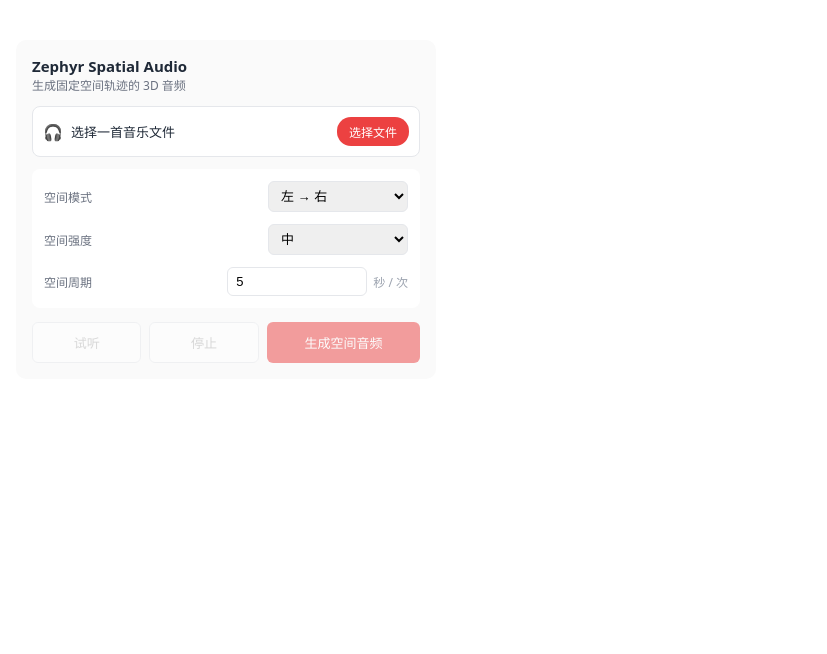
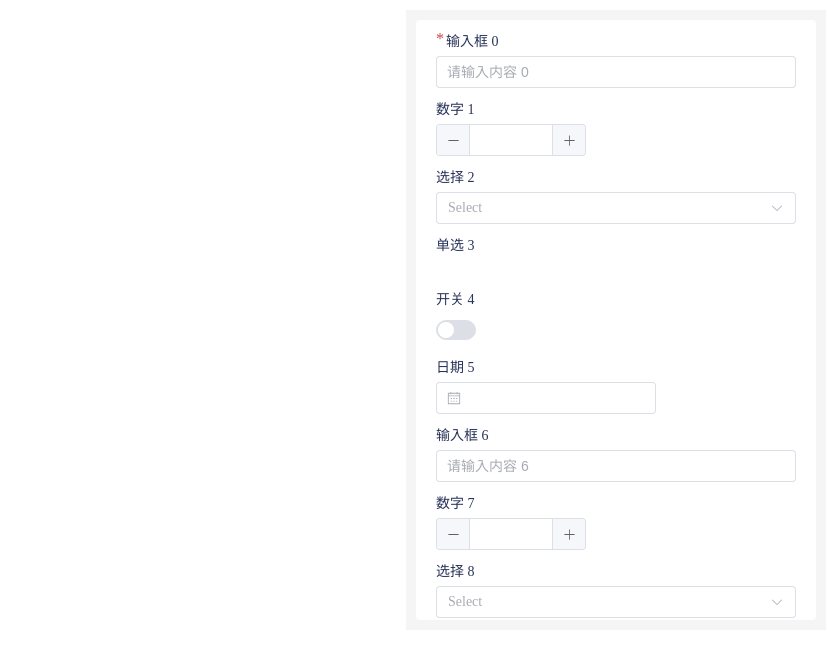
Before and after one commit to wz140037/zephyr_ui, a Vue app: page / in a window 1280 px wide. Shown: the top 654 px of the page, without its empty margins (24-851 px from the left). Built offline with nearby package versions, Linux system fonts and the light colour scheme.

Commit message:
✨ feat:

```diff
--- a/package.json
+++ b/package.json
@@ -21,6 +21,7 @@
   "dependencies": {
     "@shikijs/monaco": "1.29.2",
     "@vueuse/core": "^14.0.0",
+    "async-validator": "^4.2.5",
     "monaco-editor-core": "0.52.2",
     "shiki": "1.29.2"
   },
--- a/packages/audio/index.ts
+++ b/packages/audio/index.ts
@@ -1,7 +1,6 @@
 import ZephyrAudioConverter from './ZephyrAudioConverter.vue'
 
 export * from './types'
-export * from './composables/useSpatialAudio'
 
 ZephyrAudioConverter.install = (app: any) => {
   app.component('ZephyrAudioConverter', ZephyrAudioConverter)
--- a/packages/form/ZephyrForm.vue
+++ b/packages/form/ZephyrForm.vue
@@ -1,118 +1,123 @@
 <template>
-  <div class="policy-filter-bar">
-    <a-form ref="formRef" :model="innerModel" :layout="layout"
-      :class="{ 'is-single-item': normalizedItems.length === 1 }">
-      <template v-for="item in normalizedItems" :key="item.prop">
-        <a-form-item v-if="!item.hidden">
-          <div class="policy-filter-node" :class="{
-            'is-vertical': layout === 'vertical',
-            'is-required': item.required
-          }">
-            <div class="filter-node-title" @click.stop="$emit('itemClick', item.raw)">
-              {{ item.label }}
-            </div>
+  <form class="zephyr-form" v-bind="virtual ? containerProps : {}">
+    <div v-bind="virtual ? wrapperProps : {}">
+      <template v-for="item in virtual ? virtualList : visibleItems" :key="virtual ? item.data.key : item.key">
+        <div class="form-node_container" :class="{
+          'is-required': virtual ? item.data.required : item.required,
+          'is-vertical': layout === 'vertical'
+        }">
+          <div v-if="virtual ? item.data.label : item.label" class="form-node_label">
+            {{ virtual ? item.data.label : item.label }}
+          </div>
 
-            <div class="node-is_box">
-              <div class="filter-node-content">
-                <template v-for="node in item.nodes" :key="node.prop">
-                  <div v-if="!node.hidden" class="filter-node-item" :class="{ 'children-node': item.hasChildren }"
-                    :style="node.style">
-                    <a-form-item :name="node.prop" :rules="node.rules">
-                      <component :is="node.is" v-bind="node.attr" :ref="(el: any) => setInstance(node.prop, el)"
-                        :[node.model.valueField]="innerModel[node.prop]"
-                        @[node.model.eventField]="(val: any) => (innerModel[node.prop] = val)" />
-                    </a-form-item>
-                  </div>
-                </template>
-              </div>
-            </div>
+          <div class="form-node_content">
+            <template v-for="node in virtual ? item.data.nodes : item.nodes" :key="node.key">
+              <ZephyrFormItem v-if="!node.hidden" :prop="node.prop" :rules="node.rules" :style="node.style">
+                <component :is="node.is" v-bind="node.attr" :ref="(el: any) => (formInstances[node.prop] = el)"
+                  v-model="innerModel[node.prop]" />
+              </ZephyrFormItem>
+            </template>
           </div>
-        </a-form-item>
+        </div>
       </template>
-
-      <!-- 按钮 -->
-      <a-form-item v-if="showButtons" class="filter-bar_btns">
-        <a-button type="primary" @click="onSearch">搜索</a-button>
-        <a-button style="margin-left: 8px" @click="onReset">重置</a-button>
-      </a-form-item>
-    </a-form>
-  </div>
+    </div>
+  </form>
 </template>
 
 <script setup lang="ts">
-import { reactive, ref, computed, watch } from 'vue'
+import ZephyrFormItem from './ZephyrFormItem.vue'
+import {
+  provide,
+  reactive,
+  ref,
+  computed,
+  watch,
+  toRaw
+} from 'vue'
+import { useVirtualList } from '@vueuse/core'
 import type { PropType } from 'vue'
-import type { ZephyrFormItem } from './types'
+import type { ZephyrFormSchema } from './types'
 
 /* ---------------- props ---------------- */
 const props = defineProps({
   formItems: {
-    type: Array as PropType<ZephyrFormItem[]>,
+    type: Array as PropType<ZephyrFormSchema[]>,
     required: true
-  },
-  modules: {
-    type: Array as PropType<'button'[]>,
-    default: () => ['button']
   },
   layout: {
     type: String as PropType<'horizontal' | 'vertical'>,
-    default: 'horizontal'
-  }
+    default: 'vertical'
+  },
+  virtual: {
+    type: Boolean,
+    default: false
+  },
 })
 
-/* ---------------- emits ---------------- */
-
-const emit = defineEmits<{
-  (e: 'search', value: Record<string, any>): void
-  (e: 'reset', value: Record<string, any>): void
-  (e: 'itemClick', value: ZephyrFormItem): void
-}>()
-
 /* ---------------- refs ---------------- */
-
-const formRef = ref()
 const formInstances = ref<Record<string, any>>({})
 const innerModel = reactive<Record<string, any>>({})
 
-/* ---------------- 结构规范化 ---------------- */
+/* ---------------- provide ---------------- */
+
+const fields: any[] = []
+
+function addField(field: any) {
+  fields.push(field)
+}
+
+function removeField(field: any) {
+  const index = fields.indexOf(field)
+  if (index !== -1) fields.splice(index, 1)
+}
+
+async function validate() {
+  const results = await Promise.all(fields.map(f => f.validate()))
+  return results.every(Boolean)
+}
+
+provide('ZephyrForm', {
+  model: innerModel,
+  addField,
+  removeField
+})
+
+/* ---------------- 规范化 ---------------- */
 
 const normalizedItems = computed(() => {
-  return props.formItems.map(item => {
-    const nodes = item.children?.length
-      ? item.children
-      : [item]
+  const model = innerModel
 
-    const parsedNodes = nodes.map(node => {
-      const attr =
+  return props.formItems.map((item, index) => {
+    const nodes = item.children?.length ? item.children : [item]
+
+    const parsedNodes = nodes.map((node, nodeIndex) => {
+      const rawAttr =
         typeof node.attr === 'function'
-          ? node.attr(innerModel)
+          ? node.attr(model)
           : node.attr ?? {}
 
+      const attr = { ...rawAttr }
       const rules = attr.rules ?? []
-      const model = {
-        valueField: attr.model?.valueField ?? 'value',
-        eventField: attr.model?.eventField ?? 'update:value'
-      }
 
       return {
         ...node,
+        key: node.prop || `node_${index}_${nodeIndex}`,
         attr,
         rules,
-        model,
         hidden: attr.hidden === true,
-        style: attr.style
-      } as Record<string, any>
+        style: attr.style ?? { width: '100%' }
+      }
     })
 
+    const rawItemAttr =
+      typeof item.attr === 'function'
+        ? item.attr(model)
+        : item.attr ?? {}
+
     return {
-      raw: item,
-      prop: item.prop,
-      label: item.label,
-      hasChildren: !!item.children?.length,
-      hidden:
-        (typeof item.attr === 'function'
-          ? item.attr(innerModel)
-          : item.attr)?.hidden === true,
+      ...item,
+      key: item.prop || `item_${index}`,
+      hidden: rawItemAttr?.hidden === true,
       required: parsedNodes.some(n =>
         n.rules?.some((r: any) => r.required)
       ),
@@ -121,26 +126,38 @@ const normalizedItems = computed(() => {
   })
 })
 
-/* ---------------- 工具方法 ---------------- */
-
-const showButtons = computed(() =>
-  props.modules.includes('button')
+/* ---------------- 过滤 hidden ---------------- */
+const visibleItems = computed(() =>
+  normalizedItems.value.filter(i => !i.hidden)
 )
 
-const setInstance = (prop: string, el: any) => {
-  el
-    ? (formInstances.value[prop] = el)
-    : delete formInstances.value[prop]
-}
+/* ---------------- 虚拟滚动层 ---------------- */
 
-/* ---------------- model 初始化 ---------------- */
+/**
+ * 内部固定逻辑高度（不对外暴露）
+ * 只是用于滚动计算
+ */
+const INTERNAL_ITEM_HEIGHT = 72
+const {
+  list: virtualList,
+  containerProps,
+  wrapperProps
+}: any = useVirtualList(visibleItems, {
+  itemHeight: INTERNAL_ITEM_HEIGHT,
+  overscan: 2
+})
+
+/* ---------------- 初始化 model ---------------- */
 
 function initModel() {
   const newModel: Record<string, any> = {}
 
-  normalizedItems.value.forEach(item => {
-    item.nodes.forEach(node => {
-      newModel[node.prop] = node.defaultValue
+  props.formItems.forEach(item => {
+    const nodes = item.children?.length ? item.children : [item]
+    nodes.forEach(node => {
+      if (node.prop && !(node.prop in newModel)) {
+        newModel[node.prop] = node.defaultValue ?? undefined
+      }
     })
   })
 
@@ -151,19 +168,10 @@ function initModel() {
 watch(
   () => props.formItems,
   () => initModel(),
-  { deep: true, immediate: true }
+  { immediate: true }
 )
 
-/* ---------------- 业务方法 ---------------- */
-
-function onSearch() {
-  emit('search', { ...innerModel })
-}
-
-function onReset() {
-  initModel()
-  emit('reset', { ...innerModel })
-}
+/* ---------------- 对外方法 ---------------- */
 
 function setDefaultValues(values: Record<string, any>) {
   Object.assign(innerModel, values)
@@ -171,12 +179,11 @@ function setDefaultValues(values: Record<string, any>) {
 
 async function getValues({ required } = { required: false }) {
   if (required) {
-    await formRef.value.validate()
+    const valid = await validate()
+    if (!valid) return Promise.reject('表单校验失败')
   }
-  return { ...innerModel }
+  return { ...toRaw(innerModel) }
 }
-
-/* ---------------- expose ---------------- */
 
 defineExpose({
   setDefaultValues,
@@ -186,95 +193,68 @@ defineExpose({
 </script>
 
 <style lang="scss" scoped>
-.policy-filter-bar {
+.zephyr-form {
+  box-sizing: border-box;
+  width: 100%;
+  height: 100%;
   padding: 10px 20px 16px;
   background-color: #fff;
   border-radius: 4px;
+  overflow: auto;
 
-  .policy-filter-node+.policy-filter-node {
+  .form-node_container+.form-node_container {
     margin-top: 10px;
   }
 
-  .filter-bar_btns {
-    margin-top: 20px;
-  }
-
-  .policy-filter-node {
+  .form-node_container {
     position: relative;
     display: flex;
     align-items: start;
 
-    .filter-node-title {
+    .form-node_label {
       color: #293358;
       margin-right: 6px;
-      font-feature-settings: "liga" off, "clig" off;
-      font-family: Alibaba PuHuiTi;
       font-size: 14px;
       font-weight: 500;
       white-space: nowrap;
-    }
-
-    .node-is_box {
-      display: flex;
-      width: 100%;
     }
 
     &.is-vertical {
       flex-direction: column;
       align-items: flex-start;
 
-      .filter-node-title {
-        margin-bottom: 8px;
+      .form-node_label {
+        margin-bottom: 6px;
+      }
+
+      .form-node_content {
+        width: 100%;
       }
     }
 
     &.is-required::before {
-      // 模拟必填星号
       position: absolute;
       content: '*';
       color: #CD4949;
     }
 
-    &.is-required .filter-node-title {
-      padding-left: 6px;
+    &.is-required .form-node_label {
+      padding-left: 10px;
     }
 
-    &.is-required:has(.ant-form-item-explain-error) {
-      .filter-node-title {
+    &.is-required:has(.form-error) {
+      .form-node_label {
         color: #CD4949;
       }
     }
   }
 
-  .ant-form-item {
-    margin-bottom: 10px !important;
-  }
-
-  .filter-bar_component {
-    width: 100%;
+  .form-node_content {
+    display: flex;
+    flex: 1;
+    flex-wrap: wrap;
+    column-gap: 12px;
+    row-gap: 10px;
   }
 }
 </style>
-<style lang="scss">
-.filter-node-content {
-  flex: 1;
-  display: flex;
-  flex-wrap: wrap;
-  column-gap: 12px;
-  row-gap: 10px;
-
-  .ant-form-item {
-    width: 100%;
-  }
-
-  // 限制tag宽度
-  .ant-form-item .ant-select-selection-item {
-    width: 10em !important;
-  }
-
-  // 隐藏提示
-  .ant-form-item-explain-error {
-    display: none;
-  }
-}
-</style>
--- /dev/null
+++ b/packages/form/ZephyrFormItem.vue
@@ -0,0 +1,88 @@
+<script setup lang="ts">
+import { inject, ref, onMounted, onBeforeUnmount, watch } from 'vue'
+import Schema from 'async-validator'
+import type { FormContext, FormField } from './types'
+
+interface Props {
+  label?: string
+  prop?: string,
+  rules?: any[]
+}
+
+const props = defineProps<Props>()
+const form = inject<FormContext>('ZephyrForm')
+
+if (!form) {
+  throw new Error('ZephyrFormItem must be used inside ZephyrForm')
+}
+
+const errorMessage = ref('')
+const validate = async (trigger?: string) => {
+  if (!props.prop) return true
+
+  let rules = props.rules
+  if (!rules?.length) return true
+
+  if (trigger) {
+    rules = rules.filter((r: any) => {
+      if (!r.trigger) return true
+      return Array.isArray(r.trigger)
+        ? r.trigger.includes(trigger)
+        : r.trigger === trigger
+    })
+  }
+
+  if (!rules.length) return true
+
+  const validator = new Schema({
+    [props.prop]: rules
+  })
+
+  try {
+    await validator.validate({
+      [props.prop]: form.model[props.prop]
+    })
+    errorMessage.value = ''
+    return true
+  } catch (err: any) {
+    errorMessage.value = err.errors?.[0]?.message || ''
+    return false
+  }
+}
+
+const clearValidate = () => {
+  errorMessage.value = ''
+}
+
+const resetField = () => {
+  if (!props.prop) return
+  form.model[props.prop] = undefined
+  clearValidate()
+}
+
+const field: FormField = {
+  prop: props.prop,
+  validate,
+  clearValidate,
+  resetField,
+  setError: msg => (errorMessage.value = msg)
+}
+
+onMounted(() => form.addField(field))
+onBeforeUnmount(() => form.removeField(field))
+
+watch(
+  () => form.model[props.prop!],
+  () => validate('change')
+)
+
+</script>
+
+<template>
+  <div v-bind="$attrs" class="zephyr-form-item">
+    <slot />
+    <div v-if="errorMessage" class="form-error">
+      {{ errorMessage }}
+    </div>
+  </div>
+</template>
--- /dev/null
+++ b/packages/form/index.ts
@@ -0,0 +1,5 @@
+import ZephyrForm from './ZephyrForm.vue'
+import ZephyrFormItem from './ZephyrFormItem.vue'
+
+export default ZephyrForm
+export { ZephyrForm, ZephyrFormItem }
--- a/src/App.vue
+++ b/src/App.vue
@@ -1,11 +1,30 @@
 <script setup lang="ts">
-// 如果是本地调试，也可以相对路径：
-import ZephyrAudioConverter from '../packages/audio'
+import { onMounted, useTemplateRef } from 'vue';
+import { ZephyrForm } from '../packages/form'
+import { mockData } from './config/mock';
+
+const zephyrFormRef = useTemplateRef<InstanceType<typeof ZephyrForm>>('zephyrForm')
+
+onMounted(() => {
+  zephyrFormRef.value?.setDefaultValues({
+    // 是否感兴趣
+    isInterested: true,
+  })
+})
 
 </script>
 
 <template>
-  <div style="padding: 40px">
-    <ZephyrAudioConverter />
+  <div class="demo-container">
+    <ZephyrForm :virtual="true" ref="zephyrForm" :form-items="mockData" />
   </div>
 </template>
+<style scoped>
+.demo-container {
+  width: 400px;
+  height: 600px;
+  background-color: #f5f5f5;
+  margin: 10px auto;
+  padding: 10px;
+}
+</style>
--- /dev/null
+++ b/src/config/mock.ts
@@ -0,0 +1,181 @@
+import { markRaw } from 'vue'
+import {
+  ElInput,
+  ElInputNumber,
+  ElSelect,
+  ElRadioGroup,
+  ElSwitch,
+  ElDatePicker
+} from 'element-plus'
+import { ZephyrFormSchema } from '../../packages/form/types'
+
+const cities = ['beijing', 'shanghai', 'hangzhou', 'guangzhou']
+const genders = ['male', 'female']
+
+function createField(index: number): ZephyrFormSchema {
+  const type = index % 6
+
+  switch (type) {
+    case 0:
+      return {
+        prop: `input_${index}`,
+        label: `输入框 ${index}`,
+        is: markRaw(ElInput),
+        attr: {
+          placeholder: `请输入内容 ${index}`,
+          clearable: true,
+          rules:
+            index % 5 === 0
+              ? [{ required: true, message: '必填项', trigger: 'blur' }]
+              : []
+        }
+      }
+
+    case 1:
+      return {
+        prop: `number_${index}`,
+        label: `数字 ${index}`,
+        is: markRaw(ElInputNumber),
+        attr: {
+          min: 0,
+          max: 999
+        }
+      }
+
+    case 2:
+      return {
+        prop: `select_${index}`,
+        label: `选择 ${index}`,
+        is: markRaw(ElSelect),
+        attr: {
+          clearable: true,
+          options: cities.map(c => ({
+            value: c,
+            label: c
+          }))
+        }
+      }
+
+    case 3:
+      return {
+        prop: `radio_${index}`,
+        label: `单选 ${index}`,
+        is: markRaw(ElRadioGroup),
+        attr: {
+          options: genders.map(g => ({
+            value: g,
+            label: g
+          }))
+        }
+      }
+
+    case 4:
+      return {
+        prop: `switch_${index}`,
+        label: `开关 ${index}`,
+        is: markRaw(ElSwitch)
+      }
+
+    case 5:
+      return {
+        prop: `date_${index}`,
+        label: `日期 ${index}`,
+        is: markRaw(ElDatePicker),
+        attr: {
+          type: 'date'
+        }
+      }
+
+    default:
+      return { prop: '', label: '' }
+  }
+}
+
+/* ---------------- 大规模生成 ---------------- */
+
+const baseFields = Array.from({ length: 300 }).map((_, i) =>
+  createField(i)
+)
+
+/* ---------------- 条件联动组 ---------------- */
+
+const dynamicGroup: ZephyrFormSchema = {
+  prop: 'isVip',
+  label: '是否 VIP',
+  is: markRaw(ElSwitch),
+  attr: {
+    activeValue: true,
+    inactiveValue: false
+  }
+}
+
+const vipChildrenGroup: ZephyrFormSchema = {
+  prop: '',
+  label: 'VIP 专属信息',
+  attr: (formData: any) => ({
+    hidden: formData.isVip !== true
+  }),
+  children: [
+    {
+      prop: 'vipCode',
+      is: markRaw(ElInput),
+      attr: {
+        placeholder: '请输入 VIP 编码',
+        rules: [{ required: true, message: '请输入编码', trigger: 'blur' }]
+      }
+    },
+    {
+      prop: 'vipLevel',
+      is: markRaw(ElSelect),
+      attr: {
+        options: [
+          { label: 'A', value: 'A' },
+          { label: 'B', value: 'B' },
+          { label: 'C', value: 'C' }
+        ]
+      }
+    }
+  ]
+}
+
+/* ---------------- 二级联动 ---------------- */
+
+const interestSwitch: ZephyrFormSchema = {
+  prop: 'isInterested',
+  label: '是否感兴趣',
+  is: markRaw(ElSwitch),
+  attr: {
+    activeValue: true,
+    inactiveValue: false
+  }
+}
+
+const contactGroup: ZephyrFormSchema = {
+  prop: '',
+  label: '联系方式',
+  attr: (formData: any) => ({
+    hidden: formData.isInterested !== true
+  }),
+  children: [
+    {
+      prop: 'phone1',
+      is: markRaw(ElInput),
+      attr: { placeholder: '联系方式1' }
+    },
+    {
+      prop: 'phone2',
+      is: markRaw(ElInput),
+      attr: { placeholder: '联系方式2' }
+    }
+  ]
+}
+
+/* ---------------- 最终测试数据 ---------------- */
+
+export const mockData: ZephyrFormSchema[] = [
+  ...baseFields,
+  dynamicGroup,
+  vipChildrenGroup,
+  interestSwitch,
+  contactGroup
+]
--- a/src/main.ts
+++ b/src/main.ts
@@ -1,10 +1,8 @@
 import { createApp } from 'vue'
 import App from './App.vue'
 import ZephyrUI from '../packages'
-// import ElementPlus from 'element-plus'
 import 'element-plus/dist/index.css'
 
 const app = createApp(App);
 app.use(ZephyrUI);
-// app.use(ElementPlus);
 app.mount('#app');
```
Also changed, not shown: packages/form/types.ts (+23 -3 lines), packages/index.ts (+7 -4 lines), 1 other file (tests, documents, lock files or other folders).
